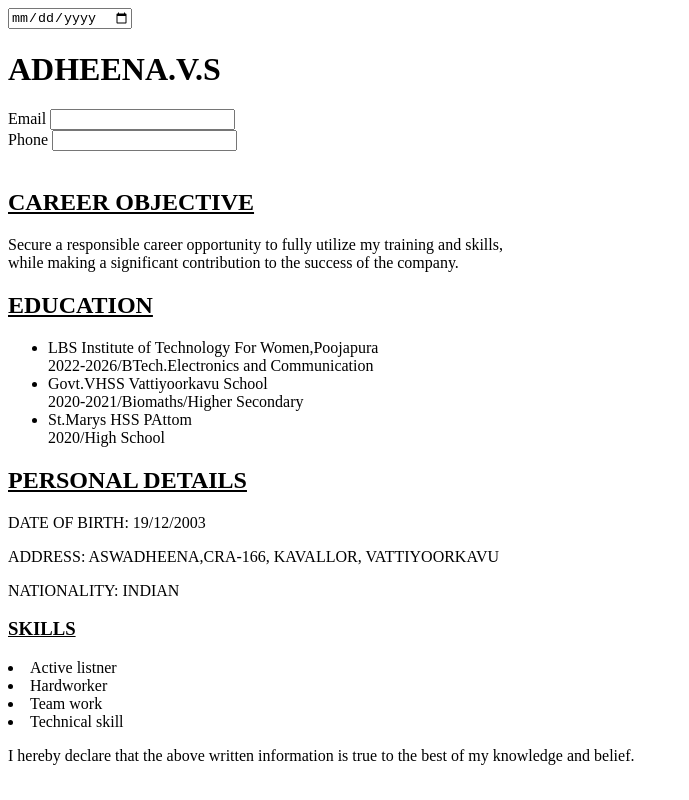
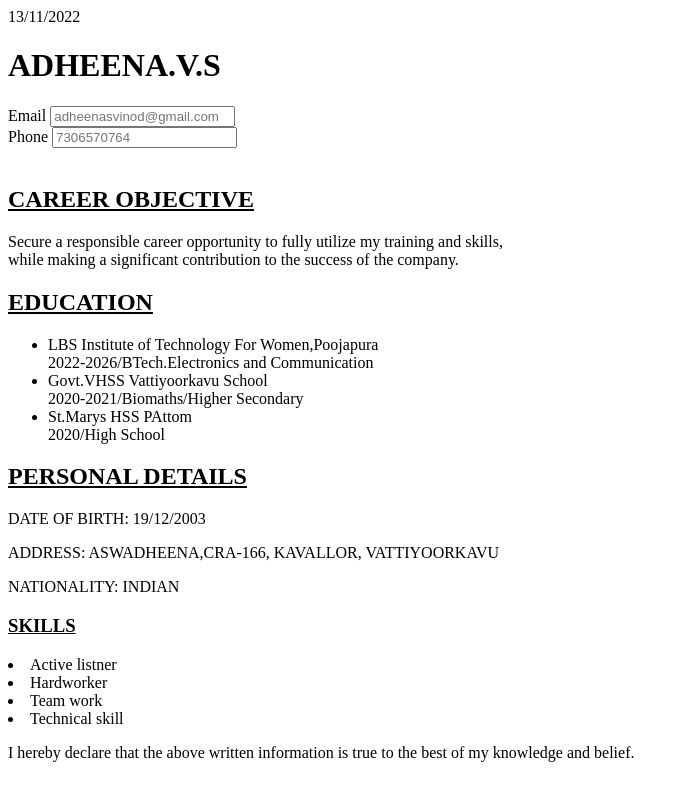
Before and after one commit to Adheenavs/PORTFOLIO, a plain HTML site: page index.html in a window 1280 px wide. Shown: the whole page, without its empty margins (0-689 px from the left). Drawn offline with Linux system fonts and the light colour scheme.

Commit message:
Update and rename Adheena.html to index.html

```diff
--- a/Adheena.html
+++ b/index.html
@@ -9,15 +9,15 @@
 <body>
 
 
-<input type="date">
+    <td>13/11/2022</td>
 <b><H1>ADHEENA.V.S</H1></b>
 
 <tr>
     <td>Email</td>
-    <td><input type="adheenasvinod@gmail.com"></td>
+    <td><input type="email"placeholder=adheenasvinod@gmail.com></td>
     <br>
     <td>Phone</td>
-    <td><input type="number" id="7306570764"> </td>
+    <td><input type="number"placeholder="7306570764"> </td>
     <br>
 </tr>
 <br>
```
